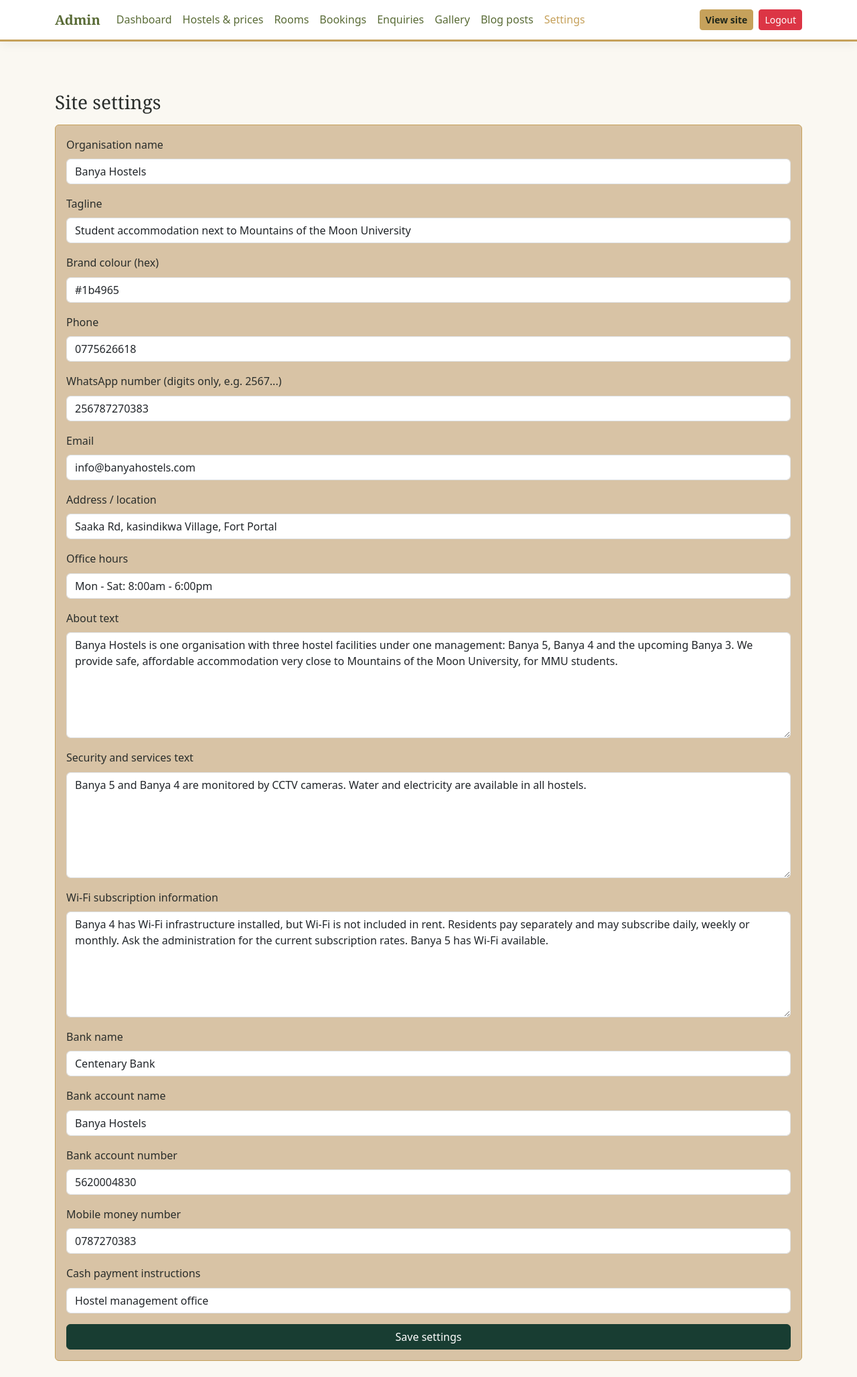
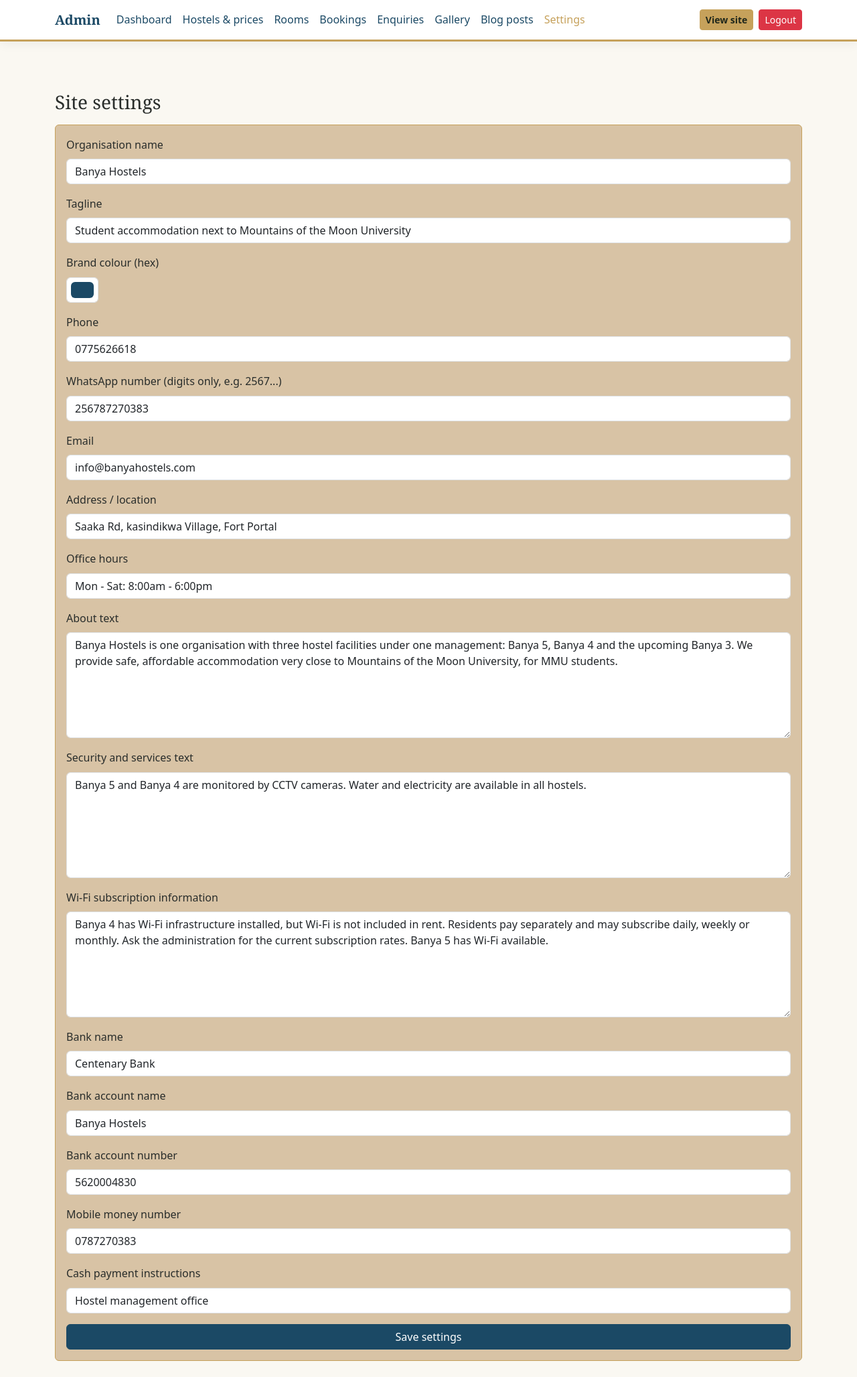
Before and after one commit to judithntale80-cmyk/banya-hostels-website, a PHP site: page /banya/admin/settings.php in a window 1280 px wide. Shown: the whole page at 67% size. Run offline with PHP 8.4, Linux system fonts and the light colour scheme; the visitor is signed in with stand-in values (Sample User, id 1); data comes from the database, SQL or seed files in the repository; some libraries are stand-ins or nearby versions.

Commit message:
Fixing the brand colour settings

```diff
--- a/admin/_head.php
+++ b/admin/_head.php
@@ -42,6 +42,11 @@ $menuItems = [
         <link href="https://cdn.jsdelivr.net/npm/bootstrap@5.3.3/dist/css/bootstrap.min.css" rel="stylesheet">
         <link href="<?= BASE_URL ?>/assets/css/style.css" rel="stylesheet">
         <link href="<?= BASE_URL ?>/assets/css/admin.css" rel="stylesheet">
+        <style>
+            :root {
+                --brand: <?= e(brand_color()) ?>;
+            }
+        </style>
     </head>
     <body class="admin-body">
         <!-- ===== ADMIN NAVIGATION AND PAGE CONTENT START ===== -->
--- a/admin/settings.php
+++ b/admin/settings.php
@@ -54,6 +54,8 @@ include '_head.php';
             <label class="form-label"><?= $label ?></label>
             <?php if (in_array($key, $longSettings, true)): ?>
                 <textarea class="form-control" name="<?= $key ?>" rows="6"><?= e(setting($key)) ?></textarea>
+            <?php elseif ($key === 'brand_color'): ?>
+                <input class="form-control form-control-color" type="color" name="<?= $key ?>" value="<?= e(brand_color()) ?>">
             <?php else: ?>
                 <input class="form-control" name="<?= $key ?>" value="<?= e(setting($key)) ?>">
             <?php endif; ?>
--- a/assets/css/style.css
+++ b/assets/css/style.css
@@ -1,8 +1,8 @@
 /* ===== THEME COLORS AND GLOBAL TYPOGRAPHY ===== */
 :root {
     --brand:#183D32;
-    --forest:#183D32;
-    --olive:#596B36;
+    --forest:var(--brand);
+    --olive:var(--brand);
     --sage:#A3B89C;
     --beige:#D8C3A5;
     --ivory:#FAF8F2;
@@ -70,7 +70,7 @@ h1,h2,h3,h4,.navbar-brand {
 }
 
 .hero {
-    background:linear-gradient(rgba(24,61,50,.82),rgba(24,61,50,.82)),var(--forest);
+    background:var(--brand);
     color:var(--ivory);
     padding:6rem 0;
 }
@@ -367,7 +367,7 @@ a:focus-visible,button:focus-visible,.form-control:focus {
     align-items:center;
     min-height:500px;
     padding:4.4rem 0 4.9rem;
-    background:linear-gradient(115deg,var(--forest) 0%,#34523c 54%,var(--olive) 100%);
+    background:linear-gradient(115deg,var(--forest) 0%,var(--brand) 54%,var(--olive) 100%);
     color:var(--ivory);
 }
 
@@ -929,7 +929,7 @@ a:focus-visible,button:focus-visible,.form-control:focus {
     align-items:center;
     min-height:500px;
     padding:4.4rem 0 4.9rem;
-    background:linear-gradient(115deg,var(--forest) 0%,#34523c 54%,var(--olive) 100%);
+    background:linear-gradient(115deg,var(--forest) 0%,var(--brand) 54%,var(--olive) 100%);
     color:var(--ivory);
 }
 
--- a/config.php
+++ b/config.php
@@ -58,6 +58,13 @@ function setting($key)
     }
 
     return $cache[$key] ?? '';
+}
+
+function brand_color()
+{
+    $color = setting('brand_color');
+
+    return preg_match('/^#[0-9a-fA-F]{6}$/', $color) ? $color : '#1b4965';
 }
 
 function send_security_headers()
--- a/includes/header.php
+++ b/includes/header.php
@@ -46,7 +46,7 @@ function render_page_hero($title, $eyebrow = 'Banya Hostels · Fort Portal')
         >
         <style>
             :root {
-                --brand: #183D32;
+                --brand: <?= e(brand_color()) ?>;
             }
         </style>
     </head>
```
Also changed, not shown: assets/banya_images/Corrected Squat Pit Latrine.png (added), assets/banya_images/Corrected Squat Pit Latrine.webp (added).
